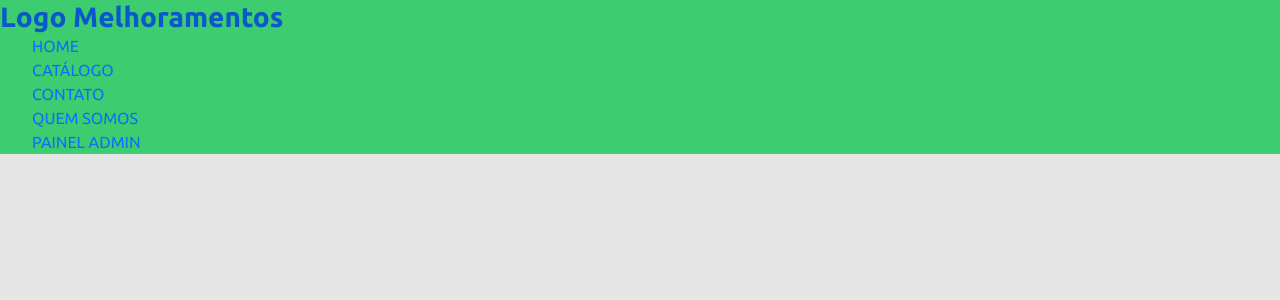
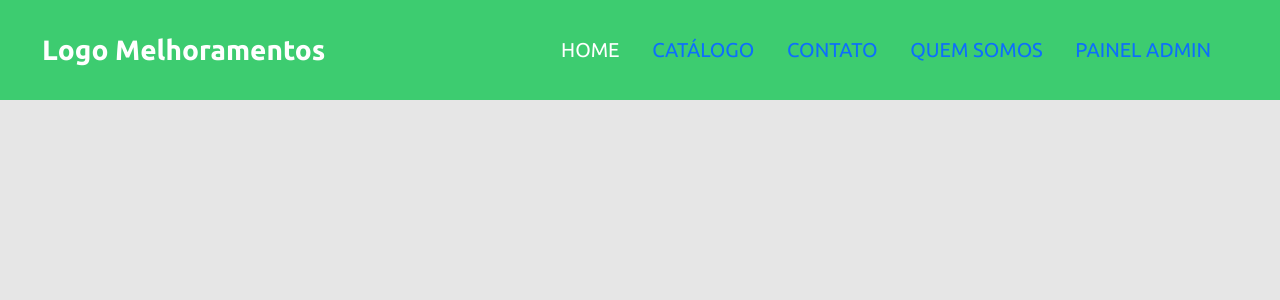
Before and after one commit to rafaelgauderio/typescript-react-elite-products-frontend, a React (Create React App) app: page / in a window 1280 px wide. Shown: the top 300 px of the page. Built offline with nearby package versions, Linux system fonts and the light colour scheme.

Commit message:
Estilizando cabecalho

```diff
--- a/src/App.css
+++ b/src/App.css
@@ -18,8 +18,9 @@
   --white-color: #fff;
 }
 
-a {
+a, a:hover {
   text-decoration: none;
+  color: --var(--light-color);
 }
 
 li {
--- a/src/componentes/Header/index.tsx
+++ b/src/componentes/Header/index.tsx
@@ -3,16 +3,15 @@ import './styles.css';
 function Header() {
   return (
 
-    <nav className='cabecalho'>
-        <header>
-            <div>
-                <a href="link logo">
+    <nav className='navbar navbar-expand-md cabecalho'>
+        <header className='container-fluid' >
+                <a href="link logo" className='texto-logo'>
                     <h3>Logo Melhoramentos</h3>
                 </a>
-                <div>
-                    <ul>
+                <div className='collapse navbar-collapse'>
+                    <ul className='menu-principal navbar-nav offset-md-3'>
                         <li>
-                            <a href="link home">
+                            <a href="link home" className='ativo'>
                                 HOME
                             </a>
                         </li>
@@ -38,7 +37,6 @@ function Header() {
                         </li>
                     </ul>
                 </div>
-            </div>
         </header>
     </nav>
 
--- a/src/componentes/Header/styles.css
+++ b/src/componentes/Header/styles.css
@@ -1,3 +1,34 @@
 .cabecalho {
     background-color: var(--primary-color);
+    padding-left: 30px;
+    min-height: 100px;
 }
+
+.texto-logo {
+    color: var(--white-color);
+}
+
+.texto-logo:hover, .menu-principal a:hover {
+    color:var(--light-color);
+
+}
+
+.menu-principal {
+    display: flex;
+    flex-direction: row;
+    justify-content: space-between;
+    font-size: 20px;
+    width: 650px;
+}
+
+.menu-principal a.ativo {
+    color: var(--white-color);
+}
+
+.menu-principal li{
+    transition: transform .4s;
+}
+
+.menu-principal li:hover{
+    transform: scale(1.1);
+}
```
